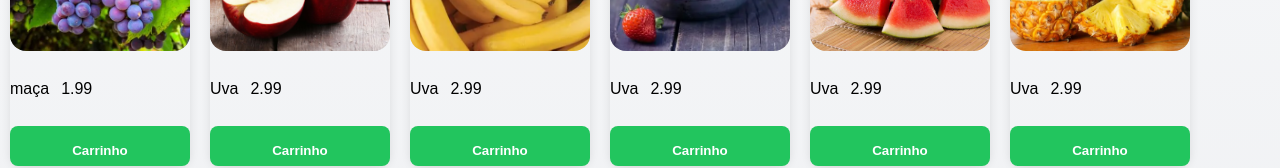
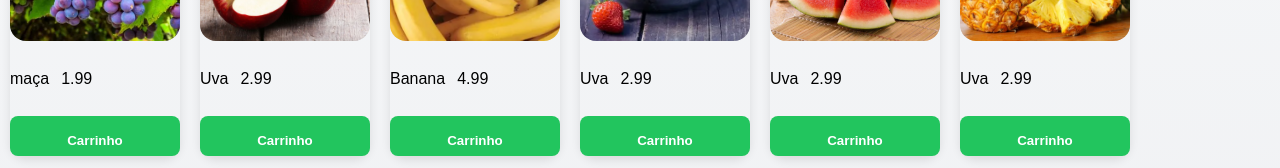
Before and after one commit to JosiasD3V/store-grocer, a React (Vite) app: page / in a window 1280 px wide. Shown: the part 406-574 px from the top of the page. Built offline with nearby package versions, Linux system fonts and the light colour scheme.

Commit message:
mudança no cart

```diff
--- a/src/components/header/Header.jsx
+++ b/src/components/header/Header.jsx
@@ -7,7 +7,6 @@ import pao from '../../assets/pao.png'
  import allitens from '../../assets/all.png'
  import { FontAwesomeIcon } from '@fortawesome/react-fontawesome'
  import { faMagnifyingGlass, faCoffee } from '@fortawesome/free-solid-svg-icons'
-
 
 const Header = ({ setCategoria }) => {
   return (
--- a/src/components/itens/Itens.jsx
+++ b/src/components/itens/Itens.jsx
@@ -45,7 +45,7 @@ const Itens = ({categoria}) => {
       descricao: "Uvas frescas,naturais.",
       preco: 2.99,
     },
-    { id: 3, categoria: "fruta", img: fruta3, nome: "Uva", preco: 2.99 },
+    { id: 3, categoria: "fruta", img: fruta3, nome: "Banana", preco: 4.99 },
     { id: 4, categoria: "fruta", img: fruta4, nome: "Uva", preco: 2.99 },
     { id: 5, categoria: "fruta", img: fruta5, nome: "Uva", preco: 2.99 },
     { id: 6, categoria: "fruta", img: fruta6, nome: "Uva", preco: 2.99 },
--- a/src/components/itens/itensFrutas.css
+++ b/src/components/itens/itensFrutas.css
@@ -8,15 +8,14 @@
 }
 
 .CartProdutos img{
-  height: 150px;
+  height: 140px;
   width: 100%;
   border-radius: 16px;
 }
 .CartProdutos{
     display: flex;
-
-    width: 180px;
-    height: 290px;
+    width: 170px;
+    height: 280px;
     margin: 10px;
     box-shadow: 0 4px 10px rgba(0,0,0,0.1);
     border-radius: 16px;
@@ -45,7 +44,7 @@
     padding-bottom: 0;
 }
 button:hover {
-  background: #16a34a;
+  background: #a31f16;
 }
 
 .container2{
```
